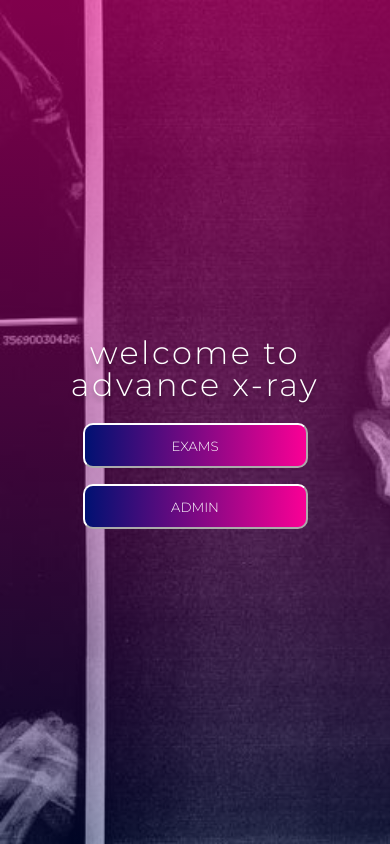
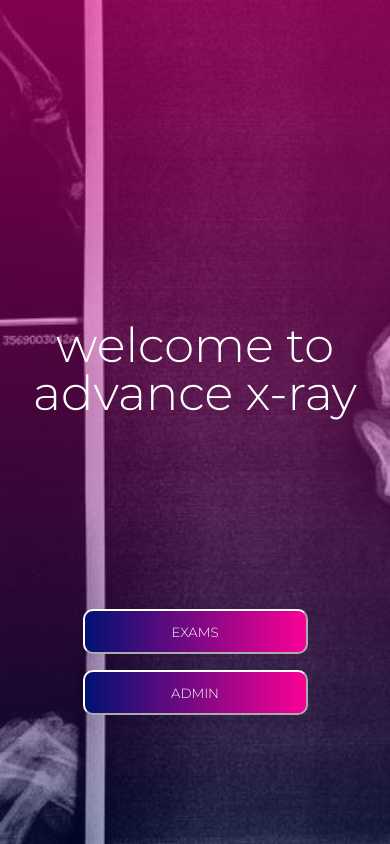
Before and after one commit to Quick07/Hack-Diversity-SWE-Group-6-Project, a React (Create React App) app in the folder client/: page / in a window 390 px wide. Built offline with nearby package versions, Linux system fonts and the light colour scheme.

Commit message:
Fixed hero and buttons, fully responsive

```diff
--- a/client/src/components/Hero/MainHero.css
+++ b/client/src/components/Hero/MainHero.css
@@ -20,22 +20,12 @@
   -o-background-size: cover;
   background-size: cover;
   background-repeat: no-repeat;
-  /* padding: 0 0 0 20rem; */
-
-  @media only screen and (max-width: 420px) {
-    min-height: 50vh;
-  }
 }
 
 .MainHeroContainer .header {
-  display: inline block;
-  letter-spacing: 2.5px;
-  font-optical-sizing:auto ;
+  font-size: 3rem;
   text-align: center;
-  text-shadow: 0px 4px 4px rgba(0, 0, 0, 0.25);
-  overflow: hidden;
-  background-color: none;
-  padding: 22px;
+  margin: 12rem 2rem;
 }
 
 .MainHerobuttonContainer  {
@@ -49,22 +39,26 @@
 @media only screen and (max-width: 480px) {
   .MainHeroContainer .header {
     font-size: 2rem;
+    margin: 12rem 2rem;
   }
 }
-@media (min-width: 640px) {
+@media (max-width: 640px) {
   .MainHeroContainer .header {
     font-size: 3rem;
+    margin: 12rem 2rem;
   }
   }
 
   @media (min-width: 768px) {
     .MainHeroContainer .header {
       font-size: 4rem;
+      margin: 12rem 2rem;
     }
   }
   @media (min-width: 1024px) {
     .MainHeroContainer .header {
       font-size: 7rem;
+      margin: 12rem 2rem;
     }
   }
 
--- a/client/src/components/Hero/MainHero.js
+++ b/client/src/components/Hero/MainHero.js
@@ -5,9 +5,7 @@ import Button from '../Buttons/Button';
 export default function MainHero() {
   return (
     <div className='MainHeroContainer'>
-      <div>
-        <h1 className='header'>welcome to advance x-ray</h1>
-      </div>
+      <h1 className='header'>welcome to advance x-ray</h1>
       <div className='MainHerobuttonContainer'>
         <Link to='/ExamPage'>
           {' '}
```
